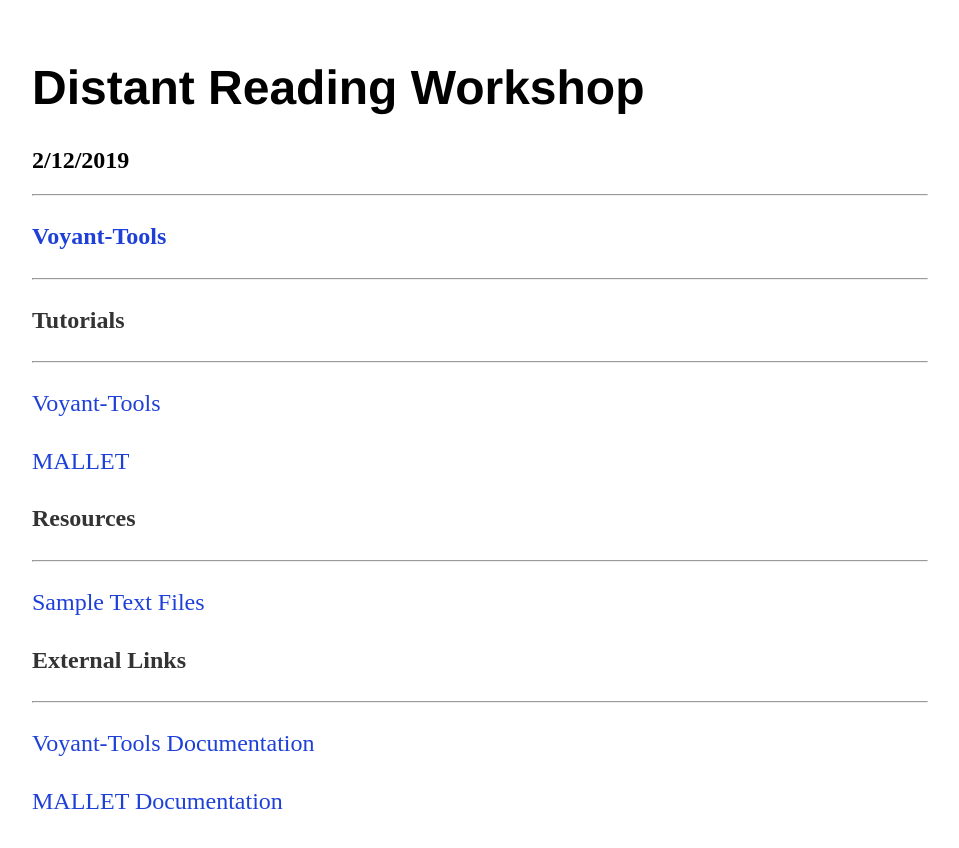
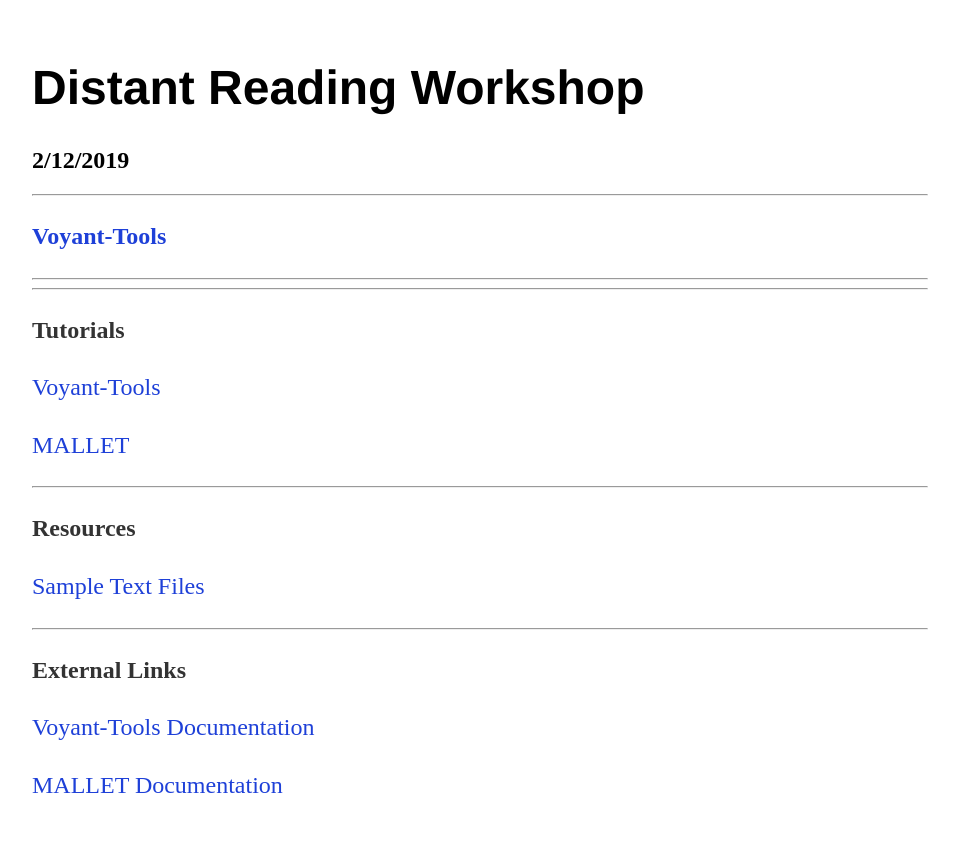
Before and after one commit to dmgustavhi/dmgustavhi.github.io, a Jekyll site: the page built from distantreading.html, in a window 1280 px wide. Shown: the top 848 px of the page, without its empty margins (160-1119 px from the left). Built offline with Jekyll 4.4.1, drawn with Linux system fonts in a browser that asks for light colours.

Commit message:
Update distantreading.html

```diff
--- a/distantreading.html
+++ b/distantreading.html
@@ -11,18 +11,21 @@ title: Distant Reading Workshop - 2/12/2019
 	  <hr></hr>
   </div>
 <div>
+	<hr></hr>
   <p><strong>Tutorials</strong></p>
-	<hr></hr>
+
   <p><a href="https://docs.google.com/document/d/1UsqAlVhy3kP-MZPSVfcCvVC-lOlH-5SQj_LfX20FyqE/edit">Voyant-Tools</a></p>
   <p><a href="https://docs.google.com/document/d/106dJxb34DMyviHqSCqumISiHQvyQBfNx3DhpCBYbltY/edit?usp=sharing">MALLET</a></p>
   <div>
+	  <hr></hr>
 	<p><strong>Resources</strong></p>
-	  <hr></hr>
+
   <p><a href="https://drive.google.com/drive/folders/1KXIKbIJn3OclEwEbEoRlIy16DnxxynDM?usp=sharing">Sample Text Files</a></p>
   </div>
   <div>
+	  <hr></hr>
   <p><strong>External Links</strong></p>
-	  <hr></hr>
+
   <p><a href="https://digihum.mcgill.ca/voyant/">Voyant-Tools Documentation</a></p>
   <p><a href="http://mallet.cs.umass.edu/">MALLET Documentation</a></p>
   <div>
```
